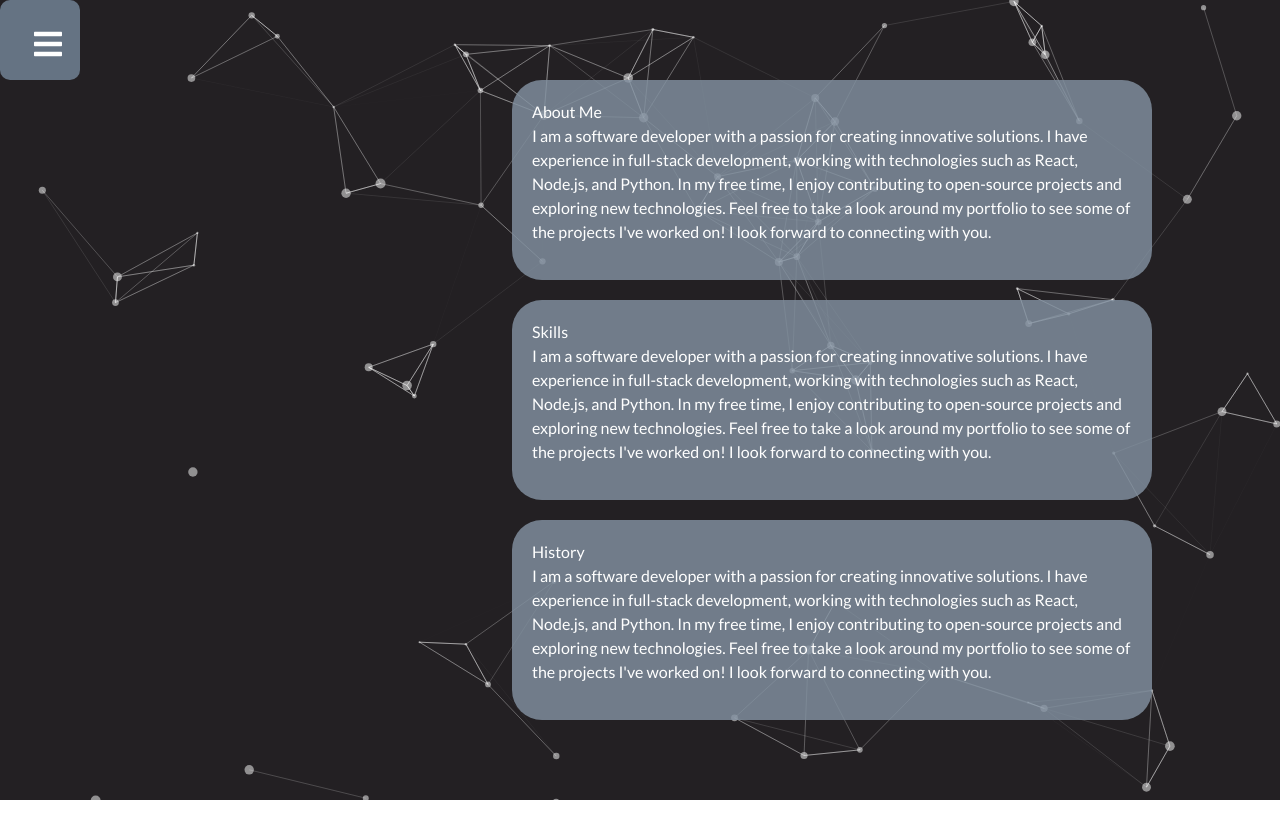
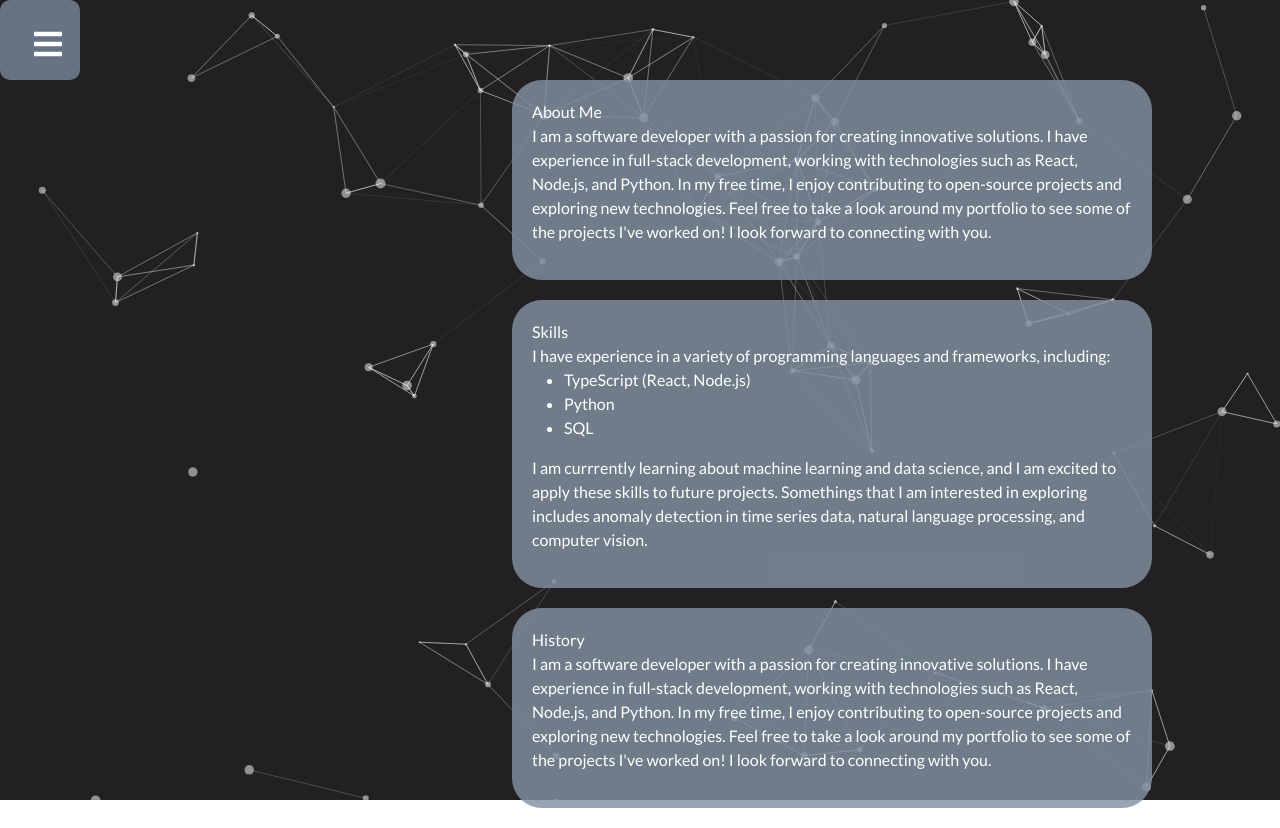
Before and after one commit to LeiNode/project-demos, a React (Vite) app in the folder Project Portfolio/: page / in a window 1280 px wide. Before the commit the page ends 800 px from the top, so only its background shows below. Built offline with nearby package versions, Linux system fonts and the light colour scheme.

Commit message:
Update Home.tsx

```diff
--- a/Project Portfolio/src/pages/Home.tsx
+++ b/Project Portfolio/src/pages/Home.tsx
@@ -18,12 +18,18 @@ function Home() {
         <div className='content-container'>
           Skills
           <p>
-            I am a software developer with a passion for creating innovative solutions.
-            I have experience in full-stack development, working with technologies such as React, Node.js, and Python.
-            In my free time, I enjoy contributing to open-source projects and exploring new technologies.
-            Feel free to take a look around my portfolio to see some of the projects I've worked on!
-            I look forward to connecting with you.
+            I have experience in a variety of programming languages and frameworks, including:
+            <ul>
+              <li>TypeScript (React, Node.js)</li>
+              <li>Python</li>
+              <li>SQL</li>
+            </ul>
           </p>
+          <p>
+            I am currrently learning about machine learning and data science, and I am excited to apply these skills to future projects.
+            Somethings that I am interested in exploring includes anomaly detection in time series data, natural language processing, and computer vision.
+          </p>
+
         </div>
 
         <div className='content-container'>
```
